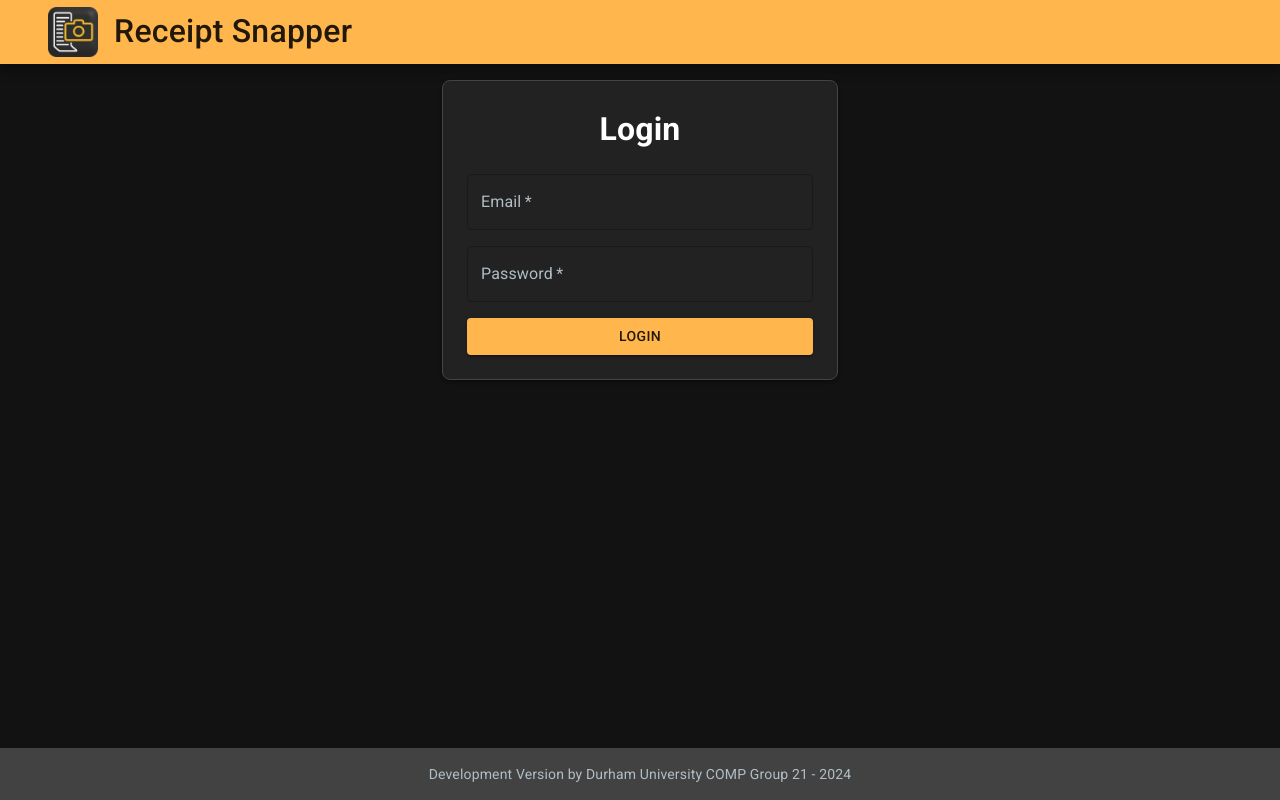
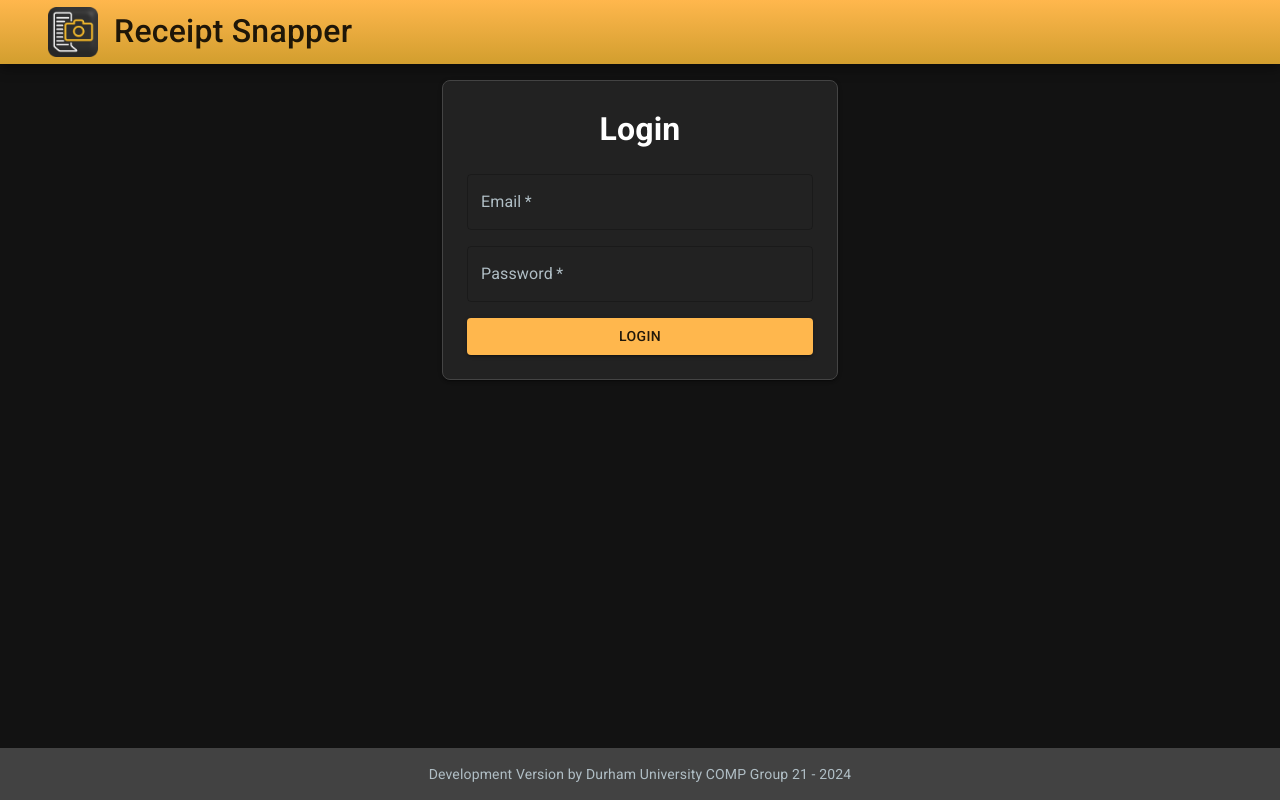
Before and after one commit to COMP2281/receipt-snapper, a React (Create React App) app in the folder myapp/: page / in a window 1280 px wide. Built offline with nearby package versions, Linux system fonts and the light colour scheme.

Commit message:
updated theme to support more gradients and dev colours

```diff
--- a/myapp/src/theme.js
+++ b/myapp/src/theme.js
@@ -32,6 +32,11 @@ const theme = createTheme({
             main: '#81C784',
         },
 
+        dev: {
+            main: '#FF0000',
+            bg: '#FF9999',
+        },
+
         // Change background colors
         background: {
             default: '#212121',
@@ -41,6 +46,7 @@ const theme = createTheme({
         gradient: {
             primary: 'radial-gradient(circle,rgb(118, 87, 34) 0%,rgb(31, 26, 11) 100%)',
             secondary: 'radial-gradient(circle,rgb(78, 53, 12) 0%,rgb(31, 26, 11) 100%)',
+            navbar: 'linear-gradient(180deg, #FFB74D 0%,rgb(210, 158, 46) 100%)',
         },
     },
 });
```
